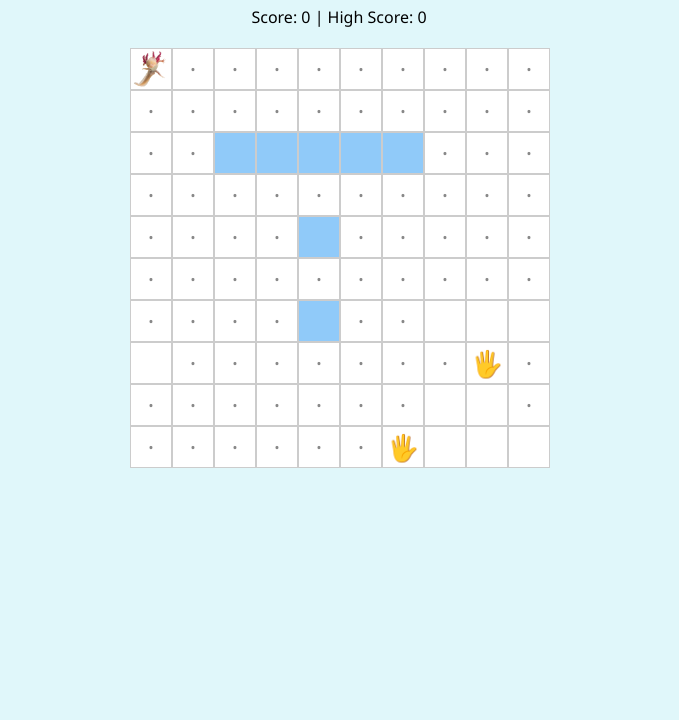
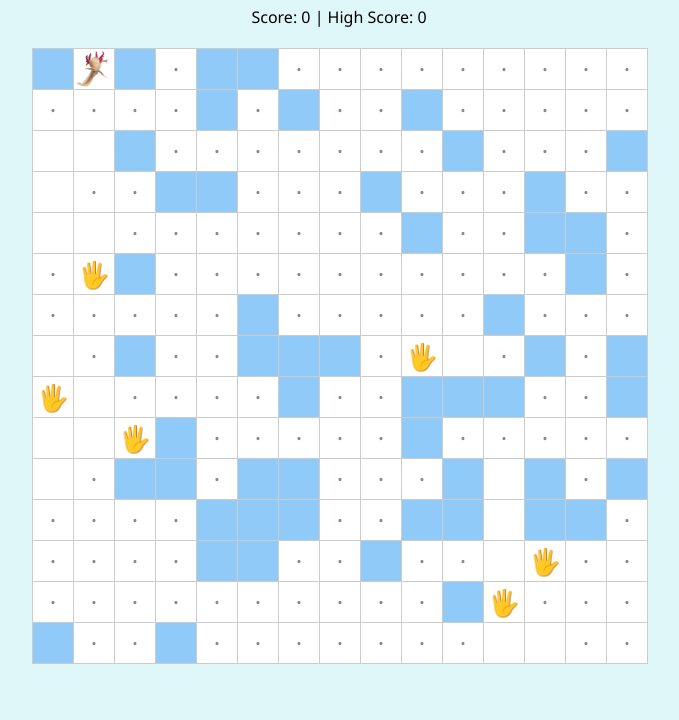
Before and after one commit to bbush-code/axolotlhand, a plain HTML site: page index.html in a window 1280 px wide. Shown: the part 80-800 px from the top of the page, without its empty margins (301-980 px from the left). Drawn offline with Linux system fonts and the light colour scheme.

Commit message:
bigger map.

```diff
--- a/index.html
+++ b/index.html
@@ -2,7 +2,7 @@
 <html lang="en">
 <head>
   <meta charset="UTF-8">
-  <title>Axolotl Maze</title>
+  <title>Axolotl Hands</title>
   <style>
     body {
       font-family: 'Segoe UI', sans-serif;
@@ -12,9 +12,9 @@
 
     #game {
       display: grid;
-      grid-template-columns: repeat(10, 40px);
-      grid-template-rows: repeat(10, 40px);
-      gap: 2px;
+      grid-template-columns: repeat(15, 40px);
+      grid-template-rows: repeat(15, 40px);
+      gap: 1px;
       margin: 20px auto;
       width: fit-content;
     }
@@ -56,7 +56,7 @@
   </style>
 </head>
 <body>
-  <h1>Axolotl Maze</h1>
+  <h1>Axolotl Hands</h1>
   <p>Score: <span id="score">0</span> | High Score: <span id="highscore">0</span></p>
   <div id="game"></div>
   <p id="message"></p>
@@ -67,21 +67,35 @@
     const highScoreDisplay = document.getElementById('highscore');
     const message = document.getElementById('message');
 
-    const width = 10;
+    const width = 15;
     const totalCells = width * width;
     let score = 0;
     let highScore = getCookie("highscore") || 0;
     highScoreDisplay.textContent = highScore;
 
-    let layout = Array(totalCells).fill('dot');
-    const walls = [22, 23, 24, 25, 26, 44, 64];
-    walls.forEach(i => layout[i] = 'wall');
+    const layout = Array(totalCells).fill('dot');
 
+    // Random walls
+    for (let i = 0; i < 60; i++) {
+      const wallIndex = Math.floor(Math.random() * totalCells);
+      layout[wallIndex] = 'wall';
+    }
+
+    // Player start
     let axolotlIndex = 0;
-    let enemyIndexes = [99, 70];
+    while (layout[axolotlIndex] === 'wall') axolotlIndex++;
 
     layout[axolotlIndex] = 'axolotl';
-    enemyIndexes.forEach(i => layout[i] = 'enemy');
+
+    // Multiple enemies
+    const enemyIndexes = [];
+    while (enemyIndexes.length < 6) {
+      let idx = Math.floor(Math.random() * totalCells);
+      if (layout[idx] === 'dot') {
+        layout[idx] = 'enemy';
+        enemyIndexes.push(idx);
+      }
+    }
 
     let gameOver = false;
 
@@ -119,6 +133,7 @@
       if (e.key === 'ArrowLeft') newIndex -= 1;
       if (e.key === 'ArrowRight') newIndex += 1;
 
+      // Movement validation
       if (newIndex < 0 || newIndex >= totalCells) return;
       if (Math.abs((axolotlIndex % width) - (newIndex % width)) > 1 &&
           (e.key === 'ArrowLeft' || e.key === 'ArrowRight')) return;
@@ -176,7 +191,7 @@
 
     function endGame() {
       gameOver = true;
-      message.textContent = "Game Over! The axolotl was touched! 🖐️🦎💔";
+      message.textContent = "Game Over! The axolotl was touched! 💀🪑🚡";
       if (score > highScore) {
         highScore = score;
         setCookie("highscore", score, 3650); // 10 years
```
